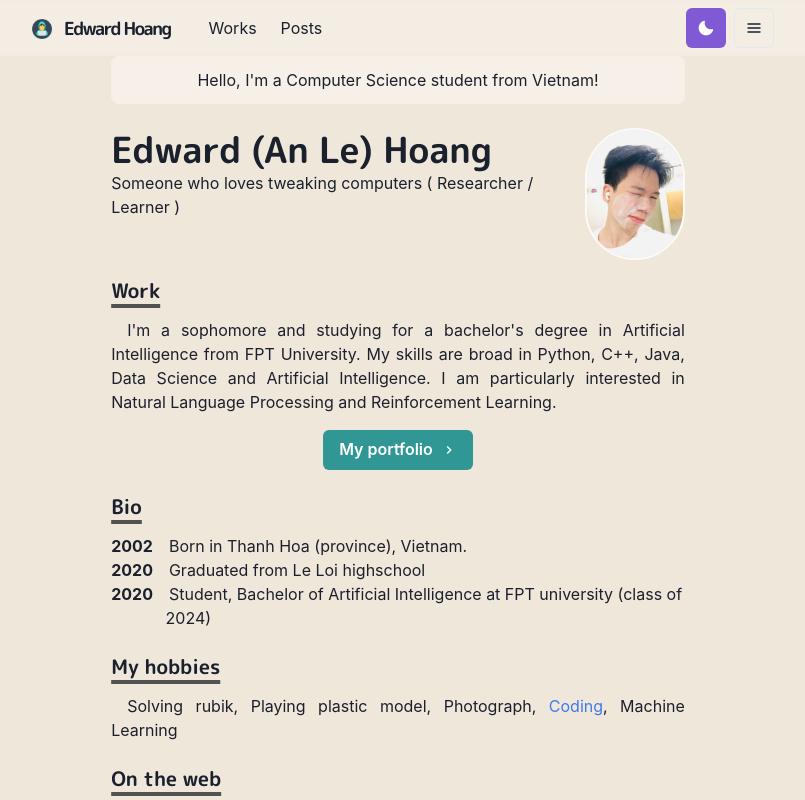
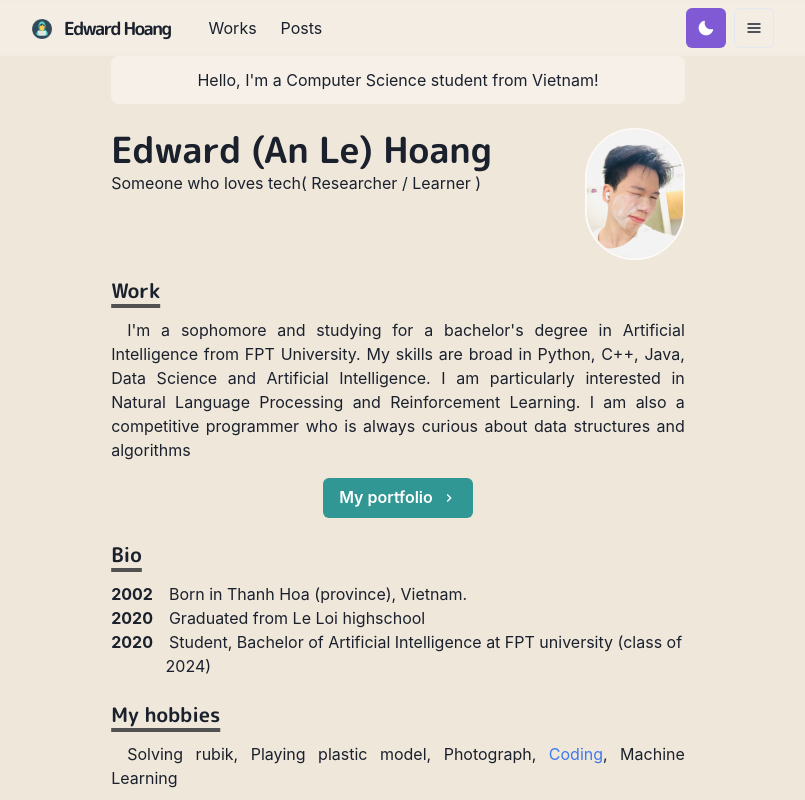
Before and after one commit to lehoangan2906/My-homepage, a Next.js app: page / in a window 1280 px wide. Shown: the top 800 px of the page, without its empty margins (242-1047 px from the left). Built offline with nearby package versions, Linux system fonts and the light colour scheme.

Commit message:
Update index.js

```diff
--- a/pages/index.js
+++ b/pages/index.js
@@ -22,7 +22,7 @@ const Page = () => {
 				<Heading as = "h2" variant = "page-title">
 					Edward (An Le) Hoang
 				</Heading>
-					<p>Someone who loves tweaking computers ( Researcher / Learner ) </p>
+					<p>Someone who loves tech( Researcher / Learner ) </p>
 			</Box>
 			<Box flexShrink ={0} mt = {{base: 4, md: 0}} ml = {{md: 6}} align = "center">
 				<Image borderColor = "whiteAlpha.800"
@@ -41,7 +41,7 @@ const Page = () => {
 			<Heading as = "h3" variant = "section-title">
 				Work
 			</Heading>
-			<Paragraph>I'm a sophomore and studying for a bachelor's degree in Artificial Intelligence from FPT University. My skills are broad in Python, C++, Java, Data Science and Artificial Intelligence. I am particularly interested in Natural Language Processing and Reinforcement Learning.</Paragraph>
+			<Paragraph>I'm a sophomore and studying for a bachelor's degree in Artificial Intelligence from FPT University. My skills are broad in Python, C++, Java, Data Science and Artificial Intelligence. I am particularly interested in Natural Language Processing and Reinforcement Learning. I am also a competitive programmer who is always curious about data structures and algorithms</Paragraph>
 			<Box align = "center" my = {4}>
 				<NextLink href = "/works">
 					<Button rightIcon = {<ChevronRightIcon />} colorScheme = "teal">
```
